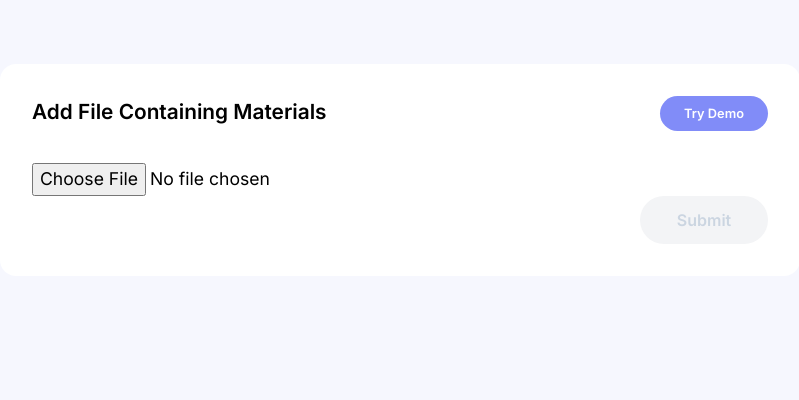
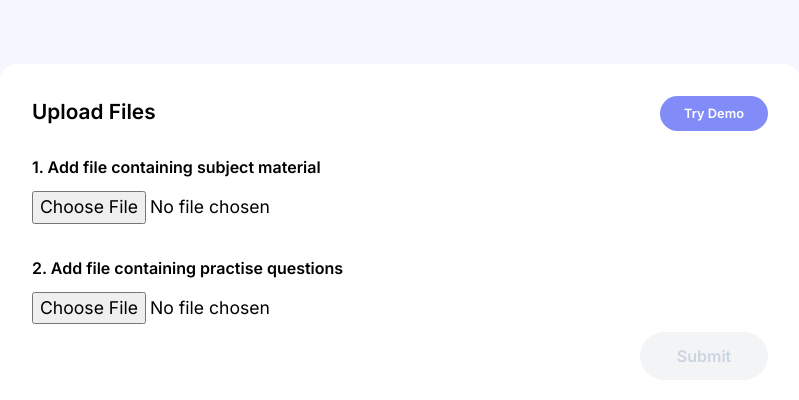
Before and after one commit to jkirikal/Flashcard_generator, a Next.js app in the folder frontend/: page / in a window 1280 px wide. Shown: the top 400 px of the page, without its empty margins (240-1039 px from the left). Built offline with nearby package versions, Linux system fonts and the light colour scheme.

Commit message:
ability to upload two files

```diff
--- a/frontend/app/page.tsx
+++ b/frontend/app/page.tsx
@@ -24,8 +24,8 @@ export default function Home() {
     <main className="w-[95%] m-auto sm:w-[70%] max-w-[800px] mt-16 mb-48">
       {flashcardData == null ? (
         <div className="bg-white rounded-2xl p-8">
-          <div className="flex w-full justify-between">
-            <h1 className="font-semibold text-[1.3em]">Add File Containing Materials</h1>
+          <div className="flex w-full justify-between mb-6">
+            <h1 className="font-semibold text-[1.3em]">Upload Files</h1>
             <button className="py-2 px-6 bg-indigo-400 text-white font-semibold text-[0.8em] rounded-[50px]" onClick={() => setFlashcardData(demoData)}>
               Try Demo
             </button>
--- a/frontend/components/NewMaterialForm.tsx
+++ b/frontend/components/NewMaterialForm.tsx
@@ -16,10 +16,11 @@ const data: flashcardType[] = [
   { question: "Question 5", answer: "Ansewerer sfg a sdf s" },
 ]
 
-async function uploadFile(file: File) {
+async function uploadFile(materialFile: File, questionFile: File) {
   try {
     const formData = new FormData()
-    formData.append("file", file)
+    formData.append("file", materialFile)
+    formData.append("file", questionFile) // Append questionFile second
 
     const res = await fetch("http://localhost:8080/api/file/upload", {
       method: "POST",
@@ -28,8 +29,10 @@ async function uploadFile(file: File) {
     })
 
     if (!res.ok) throw new Error("Failed to upload file")
+    //const data = await res.json() // Assuming the response is JSON
     return data
   } catch (error) {
+    console.error("Error uploading files:", error)
     return data
     //return null
   }
@@ -45,35 +48,47 @@ function verifyFile(file: File | undefined): { correct: boolean; error: string |
 const NewMaterialForm = ({ handleAddData }: { handleAddData: (newData: flashcardType[]) => void }) => {
   const [error, setError] = useState<string | null>(null)
   const [loading, setLoading] = useState<boolean>(false)
-  const [file, setFile] = useState<File | undefined>()
+  const [materialFile, setMaterialFile] = useState<File | undefined>()
+  const [questionsFile, setQuestionsFile] = useState<File | undefined>()
 
   async function handleSubmit() {
     setLoading(true)
-    const verified = verifyFile(file)
-    if (verified.correct) {
-      const data = await uploadFile(file!) // verifyFile() checks if file is undefined
+    const verifiedMaterial = verifyFile(materialFile)
+    const verifiedQuestions = verifyFile(questionsFile)
+    if (verifiedMaterial.correct && verifiedQuestions) {
+      const data = await uploadFile(materialFile!, questionsFile!) // verifyFile() checks if file is undefined
       if (data == null) setError("Error generating questions and answers")
       else handleAddData(data)
-      // server side checks -> display error
-    } else setError(verified.error)
+    } else setError(!verifiedMaterial.correct ? verifiedMaterial.error : verifiedQuestions.error)
     setLoading(false)
   }
 
-  function handleFileAdd(e: React.ChangeEvent<HTMLInputElement>) {
+  function handleMaterialFileAdd(e: React.ChangeEvent<HTMLInputElement>) {
     const selectedFile = e.target.files && e.target.files[0]
     if (!selectedFile) return
-    setFile(selectedFile)
+    setMaterialFile(selectedFile)
+  }
+  function handleQuestionsFileAdd(e: React.ChangeEvent<HTMLInputElement>) {
+    const selectedFile = e.target.files && e.target.files[0]
+    if (!selectedFile) return
+    setQuestionsFile(selectedFile)
   }
 
   return (
     <>
-      <input type="file" name="file" id="fileInput" className="mt-8 text-[1.1em]" onChange={handleFileAdd} accept=".pdf" />
+      <h3 className="font-semibold mb-3">1. Add file containing subject material</h3>
+      <input type="file" name="file" id="fileInput" className="text-[1.1em] mb-8" onChange={handleMaterialFileAdd} accept=".pdf" />
+      <h3 className="font-semibold mb-3">2. Add file containing practise questions</h3>
+      <input type="file" name="file2" id="fileInput2" className="text-[1.1em]" onChange={handleQuestionsFileAdd} accept=".pdf" />
 
-      <section className="w-full flex justify-between items-center h-12 ">
+      <section className="w-full flex justify-between items-center h-12 mt-2">
         {error ? <div className="text-[1.1em] font-semibold text-red-500">Error uploading file: {error}</div> : <div></div>} {/* empty div for flex placement */}
         <button
-          disabled={loading || !file}
-          className={"bg-emerald-300 px-10 py-3 font-semibold text-emerald-700 rounded-[50px] flex justify-center items-center h-full w-32 " + (!file && " bg-gray-100 text-slate-300")}
+          disabled={loading || !materialFile || !questionsFile}
+          className={
+            "bg-emerald-300 px-10 py-3 font-semibold text-emerald-700 rounded-[50px] flex justify-center items-center h-full w-32 " +
+            ((!materialFile || !questionsFile) && " bg-gray-100 text-slate-300")
+          }
           onClick={handleSubmit}
         >
           {loading ? <ScaleLoader margin={1} height={15} color="#065f46" /> : "Submit"}
```
